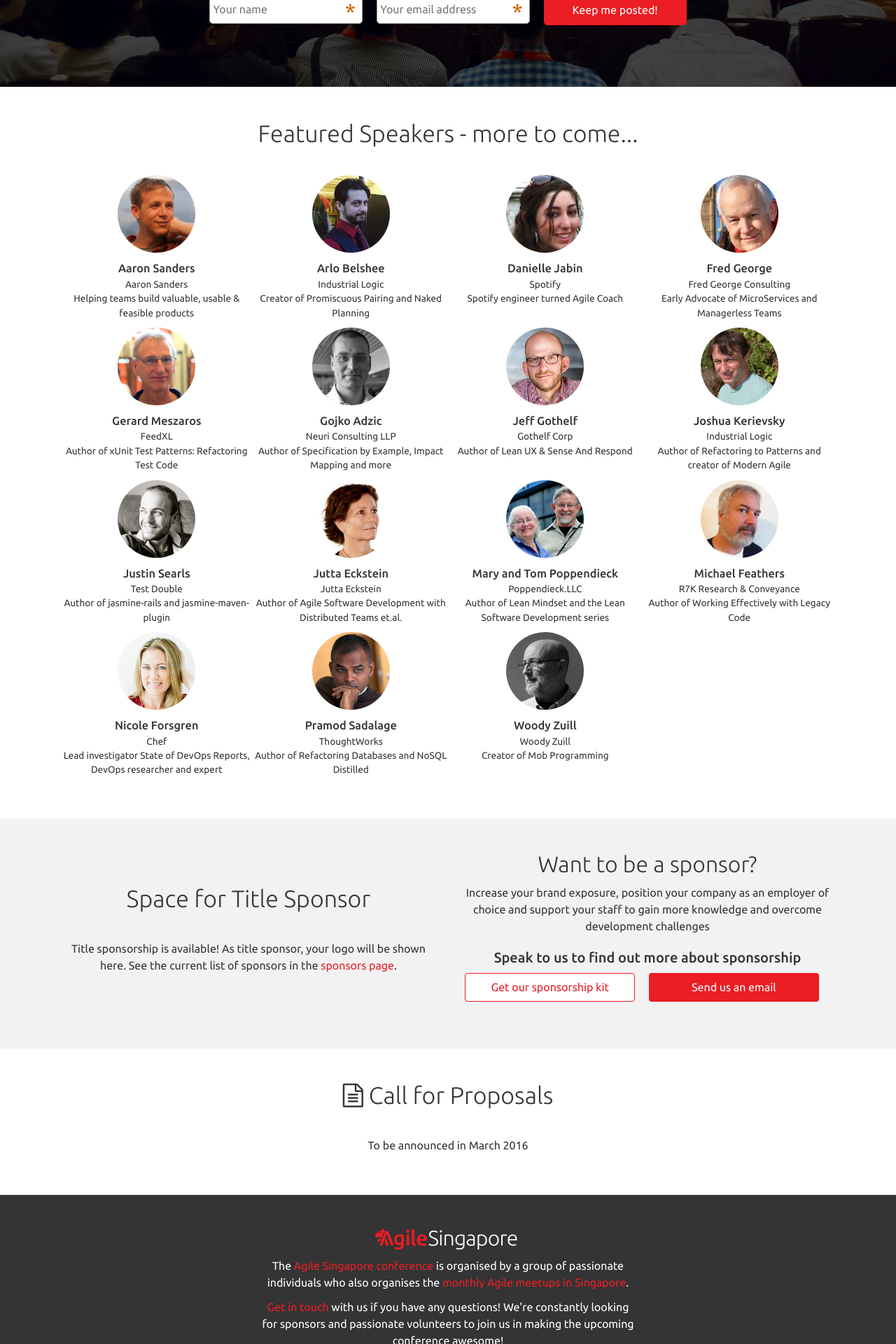
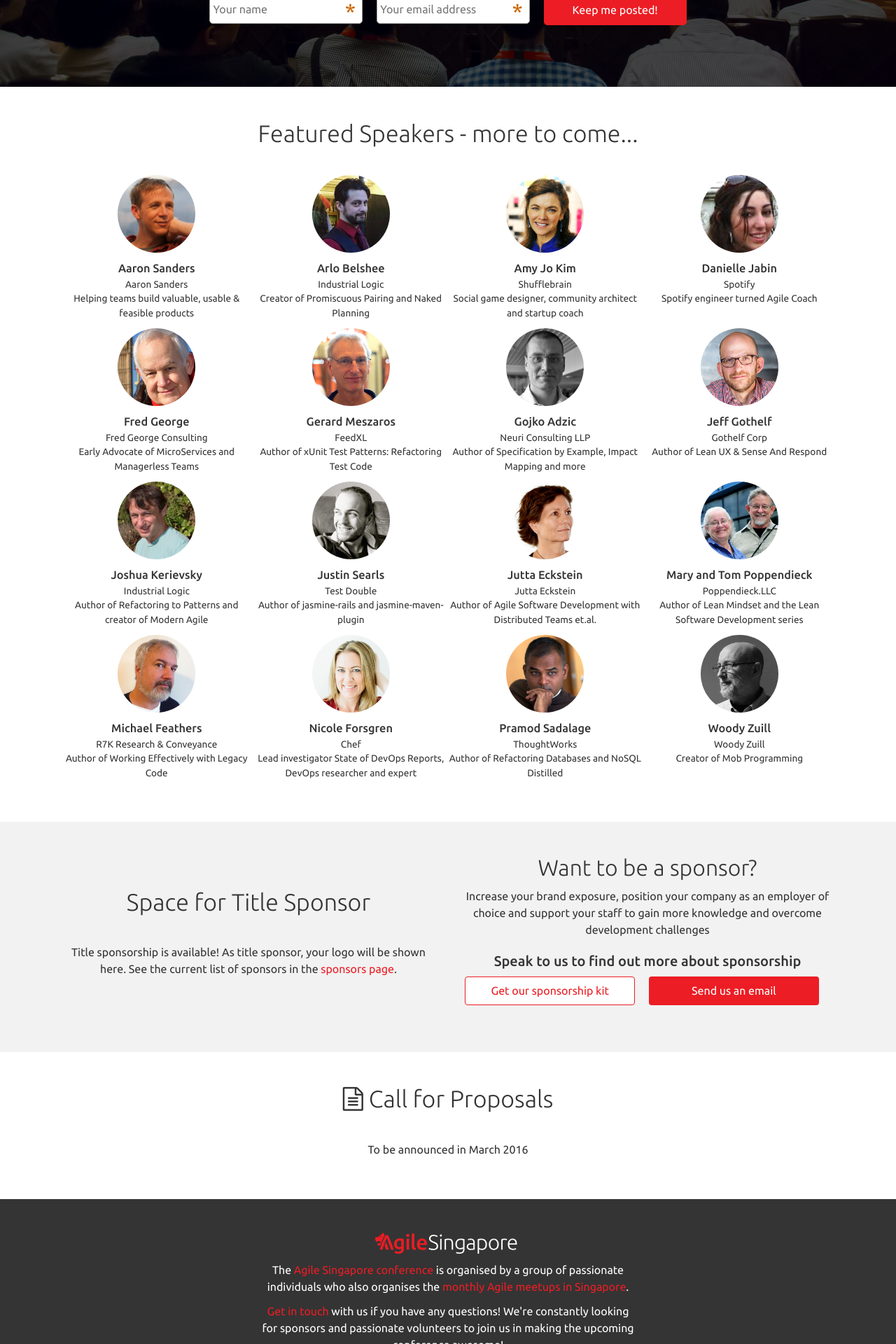
Before and after one commit to agilesingapore/2016, a Jekyll site: the page built from index.html, in a window 1280 px wide. Shown: the part 515-2435 px from the top of the page at 70% size. Built offline with Jekyll 4.4.1, drawn with Linux system fonts in a browser that asks for light colours; nearby versions of some CDN libraries; comment, search, counter and statistics services are not loaded.

Commit message:
Added Amy

```diff
--- a/_data/featured_speakers.yml
+++ b/_data/featured_speakers.yml
@@ -9,6 +9,12 @@
   company: "Industrial Logic"
   photo_name: arlo
   url: "https://www.linkedin.com/in/arlobelshee"
+
+- name: "Amy Jo Kim"
+  bio: "Social game designer, community architect and startup coach"
+  company: "Shufflebrain"
+  photo_name: amy
+  url: "http://amyjokim.com"
 
 - name: "Danielle Jabin"
   bio: "Spotify engineer turned Agile Coach"
--- a/sass/_speakers.scss
+++ b/sass/_speakers.scss
@@ -14,6 +14,7 @@
   }
   li {
     text-align: center;
+    min-height: 219px;
   }
   .speaker-photo {
     margin: 0 0 10px 0;
```
Also changed, not shown: images/speakers/amy.jpg (added), stylesheets/styles.css.
